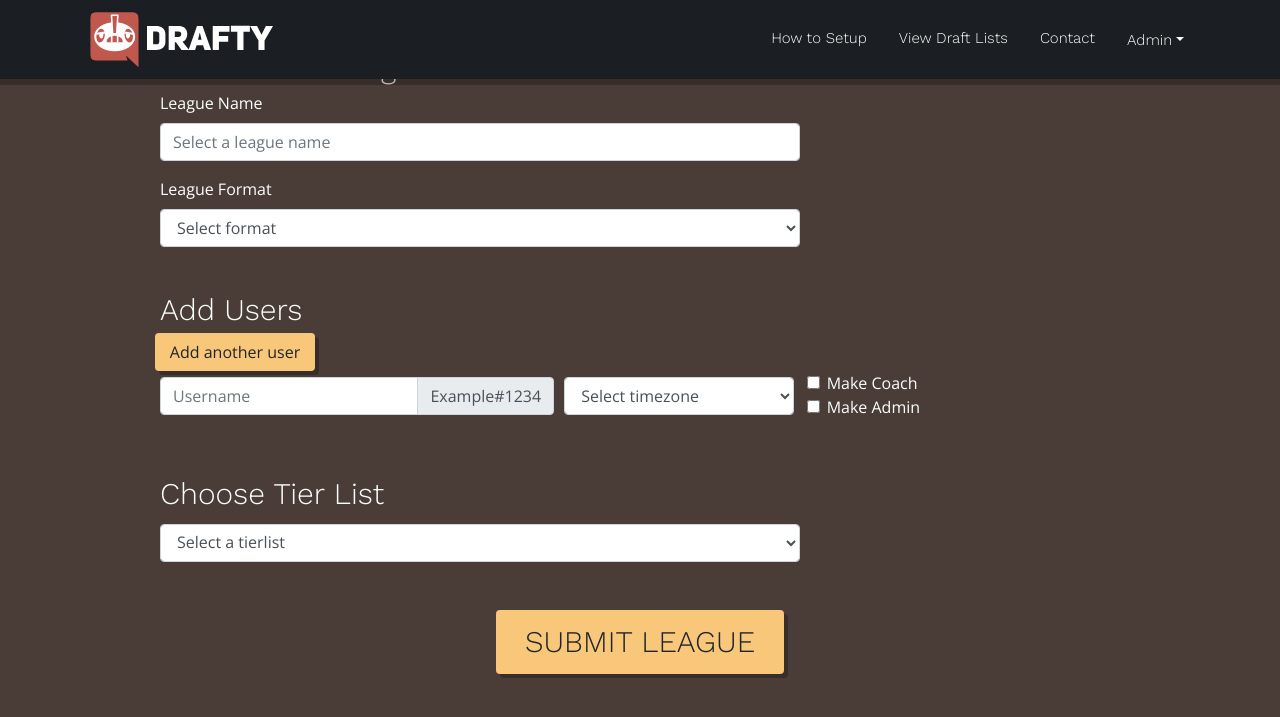
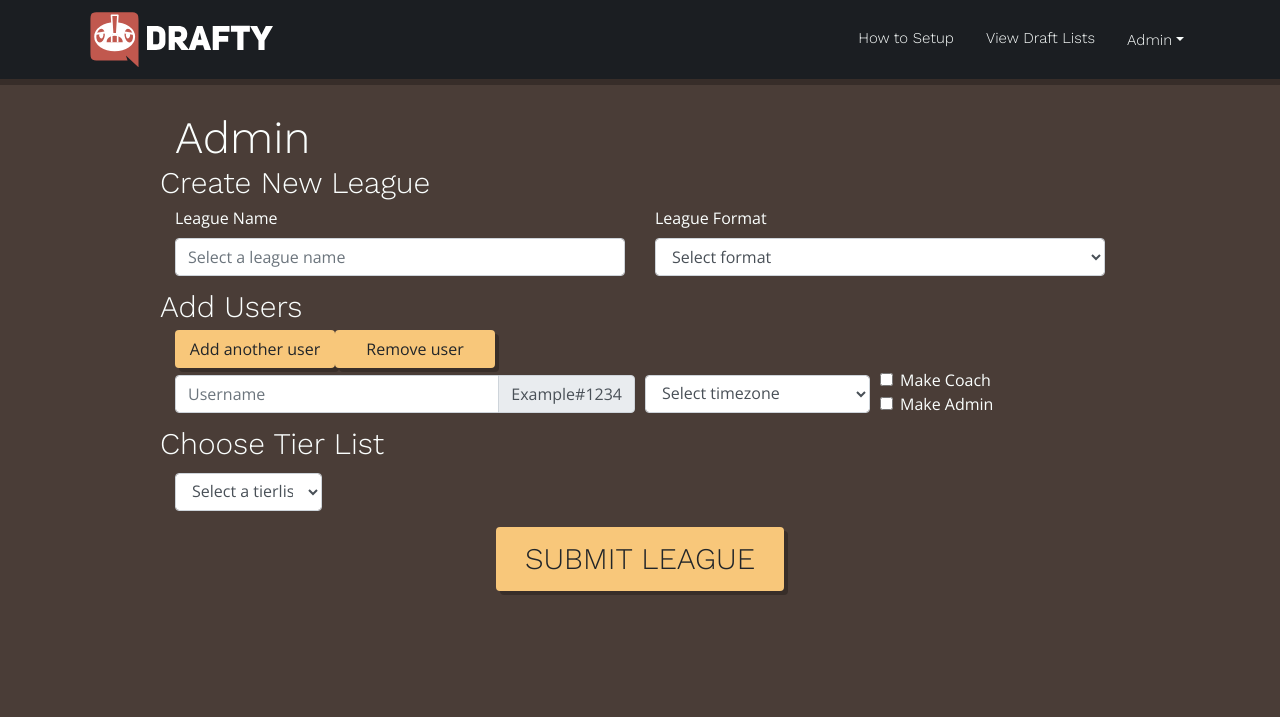
Before and after one commit to jkufa/Draft-Bot-Proof-of-Concept, a Flask app: page /create_league in a window 1280 px wide. Shown: the top 717 px of the page. Run offline with Flask 2, Linux system fonts and the light colour scheme; some libraries are stand-ins or nearby versions.

Commit message:
Revamp css for create league page, add catchs for db exceptions

```diff
--- a/db/py/tables.py
+++ b/db/py/tables.py
@@ -55,7 +55,6 @@ class League(Base):
     # matches_scheduled = relationship("MatchLeague", back_populates='league')
     matches_leagues = relationship("MatchLeague", cascade="all,delete", backref="league")
 
-
 class User(Base):
   __tablename__ = "user"
   username = Column('username', String, primary_key=True)
@@ -65,7 +64,6 @@ class User(Base):
   # league = relationship("League", back_populates = "users")
   coaches = relationship("Coach",cascade="all,delete",backref="user")
   admins = relationship("Administrator",cascade="all,delete",backref="user")
-
 
 class Administrator(Base):
   __tablename__ = "administrator"
--- a/web_app/__init__.py
+++ b/web_app/__init__.py
@@ -19,6 +19,10 @@ def read_draftlist(csv_name):
       rows.append(row)
       print(row)
   return headings,rows
+
+@app.errorhandler(404)
+def not_found(e):
+  return render_template("404.html")
 
 @app.route('/')
 def index():
@@ -71,8 +75,10 @@ def create_league():
         is_admin.append(False)
     # Send data to database
     # print(users, timezones, is_coach, is_admin)
-    q.ins_league(league_name, league_format, tierlist)
-    q.ins_users(users,timezones,is_coach,is_admin,league_name)
+    if(not q.ins_league(league_name, league_format, tierlist)):
+      return render_template('404.html',error_msg="A League with that name already exists!")
+    if(not q.ins_users(users,timezones,is_coach,is_admin,league_name)):
+      return render_template('404.html',error_msg="One of the users you tried to add is already paticipating in a league!")
     q.init_teams(league_name)
     matches = q.gen_round_robin(league_name)
     # q.ins_weekly_matches(league_name, matches)
--- a/web_app/py/queries.py
+++ b/web_app/py/queries.py
@@ -30,7 +30,12 @@ class Query:
     tierlist = session.query(DraftList).filter_by(name=tierlist).first()
     league = League(name=lname,format=lformat,dlist_id=tierlist.id)
     session.add(league)
-    session.commit()
+    try:
+      session.commit()
+    except:
+      session.rollback()
+      return False
+    return True
 
   def ins_users(self, users, timezones, is_coach, is_admin, lname):
     league = session.query(League).filter_by(name=lname).first()
@@ -46,7 +51,12 @@ class Query:
       if is_admin[i]:
         admin = Administrator(username=users[i])
         session.add(admin)
-      session.commit()
+      try:
+        session.commit()
+      except:
+        session.rollback()
+        return False
+    return True
 
 
   def gen_round_robin(self,lname):
@@ -107,7 +117,11 @@ class Query:
       team_name = str(coach.discord_username).split('#')[0] + "'s Team"
       team = Team(league_id=league.id,coach_username=coach.discord_username,name=team_name)
       session.add(team)
-    session.commit()
+      try:
+        session.commit()
+      except:
+        session.rollback()
+        print("exception occured")
 
   def fetch_team_ids(self,league_id):
     teams = session.query(Team).filter_by(league_id=league_id).all()
--- a/web_app/static/css/admin.css
+++ b/web_app/static/css/admin.css
@@ -1,3 +1,7 @@
+.create .container {
+  padding-top: 100rem;
+}
+
 .admin {
   padding-left: 10rem;
   padding-right: 10rem;
@@ -5,14 +9,6 @@
 
 .admin .create-league {
   padding-bottom: 2rem;
-}
-
-.form-control {
-  width: 640px;
-}
-
-.timezone {
-  width: 230px;
 }
 
 .btn {
@@ -25,16 +21,9 @@
   background-color: var(--primary-color);
 }
 
-.users h1 {
-  text-align: left;
-  float: left;
-  display: inline-block;
-}
-
 .add-user-input {
   padding-top: .4rem;
 }
-
 
 .create-tierlist {
   padding-bottom: 2rem;
@@ -45,3 +34,15 @@
   font: normal 500 30px/50px "Work Sans";
   width: 18rem;
 }
+
+.col-lg.lg-name {
+  width: 150%;
+}
+
+.col-lg.format {
+  width: 50%;
+}
+
+.container.two{
+  padding-top: 0%;
+}
--- a/web_app/static/js/main.js
+++ b/web_app/static/js/main.js
@@ -3,6 +3,7 @@ $(document).ready(function() {
 
   if(window.location.pathname == "/create_league") {
     document.getElementById('extra-user').onclick = duplicate;
+    document.getElementById('remove-user').onclick = remove;
     var i = 0;
     var original = document.getElementById('add-users0');
   }
@@ -11,12 +12,24 @@ $(document).ready(function() {
     document.getElementById('add-users0');
   }
   function duplicate() {
-      var clone = original.cloneNode(true); // "deep" clone
-      clone.id = "add-users" + ++i; // there can only be one element with an ID
-      original.parentNode.appendChild(clone);
-      edit_names(i);
-     var t = document.getElementById('submit').value=i;
-     console.log(t)
+    var og = document.getElementById('add-users'+i);
+    var clone = og.cloneNode(true); // "deep" clone
+    var inner_id = clone.getElementsByClassName("form-control username")[0];
+    inner_id.value="";
+    console.log(inner_id);
+    clone.id = "add-users" + ++i; // there can only be one element with an ID
+    clone.value="";
+    og.parentNode.appendChild(clone);
+    edit_names(i)
+    document.getElementById('submit').value=i;
+  }
+
+  function remove() {
+    if(i != 0) {
+      var og = document.getElementById('add-users'+i);
+      og.parentElement.removeChild(og);
+      --i;
+    }
   }
   function edit_names(i) {
     var input_controls = document.getElementById('add-users'+i).getElementsByClassName('form-control');
--- a/web_app/templates/_base.html
+++ b/web_app/templates/_base.html
@@ -36,9 +36,6 @@
           <li class="nav-item">
             <a class="nav-link" href="/draftlists">View Draft Lists</a>
           </li>
-          <li class="nav-item">
-            <a class="nav-link" href="/contact">Contact</a>
-          </li>
           <li class="nav-item dropdown" aria-labelledby="dropdownMenuButton">
             <a class="nav-link dropdown-toggle" id="navbarDropdown" role="button">Admin</a>
             <div class="dropdown-menu">
--- a/web_app/templates/admin/create_league.html
+++ b/web_app/templates/admin/create_league.html
@@ -3,38 +3,53 @@
 {% block body %}
 <main class="admin" id="admin">
   <section class="section1">
-    <h1>Admin</h1>
   </section>
   <section class="create-league">
+    <div class="container">
+      <h1>Admin</h1>
+      <div class="row align-self-center">
         <h2>Create New League</h2>
+      </div>
       <form action="#" method="POST">
+      <div class="row align-self-center">
+        <div class="col-lg lg-name">
           <div class="form-group">
             <label>League Name</label>
             <input type="text" class="form-control" id="leaguename" name="leaguename" placeholder="Select a league name" required>
           </div>
-        <div class="form-group create-league">
+        </div>
+        <div class="col-md format">
+        <div class="form-group">
           <label>League Format</label>
           <select class="form-control" id="format" name="format" placeholder="Select a Format" required>
             <option value="" selected disabled>Select format</option>
             <option>Gen 8 OU</option>
           </select>
         </div>
-        <section class="users">
+      </div>
+      </div>
+      <div class="row align-self-center">
         <h2>Add Users</h2>
-            <div class="form-row">
+      </div>
+      <div class="row align-self-center">
+        <div class="col-sm-2">
           <button id="extra-user" name="usernum" type="button" class="btn add-user-btn" value="0" onclick="duplicate()">Add another user</button>
         </div>
+        <div class="col-sm-2">
+          <button id="remove-user" name="usernum" type="button" class="btn remove-user-btn" value="0" onclick="remove()">Remove user</button>
+        </div>
+      </div>
       <div id="add-users0" class="add-users fade-in">
-          <div class="form-row">
-            <div class="col-lg-5">
+        <div class="form-row align-self-center">
+          <div class="col-lg-6">
             <div class="form-group input-group mb-3 add-user-input">
-                <input type="text" class="form-control username" id="discord_username" name="discord_username0" placeholder="Username" aria-label="Username" aria-describedby="basic-addon2" required>
+              <input type="text" class="form-control username" id="discord_username0" name="discord_username0" placeholder="Username" aria-label="Username" aria-describedby="basic-addon2" required>
                 <div class="input-group-append">
                   <span class="input-group-text" id="basic-addon">Example#1234</span>
                   </div>
                 </div>
               </div>
-            <div class="col-lg-3">
+            <div class="col-sm-3">
               <div class="form-group add-user-input">
                 <select class="form-control timezone" id="timezone" name="timezone0" placeholder="Select a timezone" required>
                   <option value="" selected disabled>Select timezone</option>
@@ -45,7 +60,7 @@
                 </select>
               </div>
             </div>
-            <div class="col">
+            <div class="col-sm-2">
               <div class="form-check">
                 <input class="form-check-input" type="checkbox" value="" id="check-coach" name="check-coach0">
                 <label class="form-check-label" for="check-coach">Make Coach</label>
@@ -57,19 +72,25 @@
           </div>
         </div>
       </div>
-        </section>
-        <section class="create-tierlist">
+      </div>
+      <div class="container two">
+      <div class="row align-self-center">
         <h2>Choose Tier List</h2>
+      </div>
+      <div class="form-row align-self-center">
+        <div class="col-sm-2">
           <div class="form-group add-user-input">
             <select class="form-control" id="tierlist" name="tierlist" placeholder="Select a tier list">
               <option value="" selected disabled>Select a tierlist</option>
               <option>YWNB Season 2</option>
             </select>
           </div>
-        </section>
-        <!-- <button type="submit" class="btn">Submit</button> -->
+        </div>
+      </div>
       <center><button name="create_league" type="submit" class="btn submit-league" id="submit" value="0">SUBMIT LEAGUE</button></center>
     </form>
-    <section>
+  </div>
+  </section>
+
 </main>
 {% endblock %}
--- a/web_app/templates/admin/manage_leagues.html
+++ b/web_app/templates/admin/manage_leagues.html
@@ -2,7 +2,7 @@
 {% block title %}Manage Leagues{% endblock %}
 {% block body %}
 <main class="contact">
-  <section class="create">
+  <section class="manage-league">
     <div class="container">
       <h1>Destroy a League</h1>
       <form action="#" method="POST">
--- a/web_app/templates/draftlists.html
+++ b/web_app/templates/draftlists.html
@@ -3,6 +3,7 @@
 {% block body %}
 <main class="leagues">
   <section class="section1">
+    <div class="container">
       <h1>View Draft Lists</h1>
       <form action="#view" method="POST">
         <div class="form-group">
@@ -41,6 +42,7 @@
         </table>
       </center>
       {% endif %}
+    </div>
     </section>
 </main>
 {% endblock %}
```
Also changed, not shown: web_app/templates/404.html (added, +14 -0 lines), db/pokemon_draft_league.db. Lines whose indentation alone changed are shown as unchanged.
